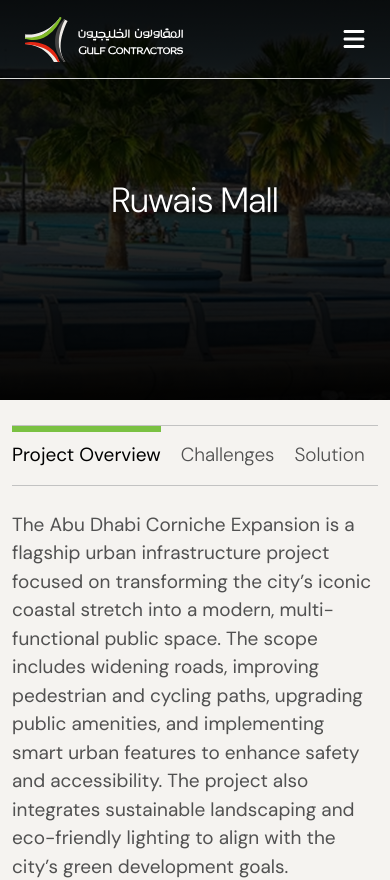
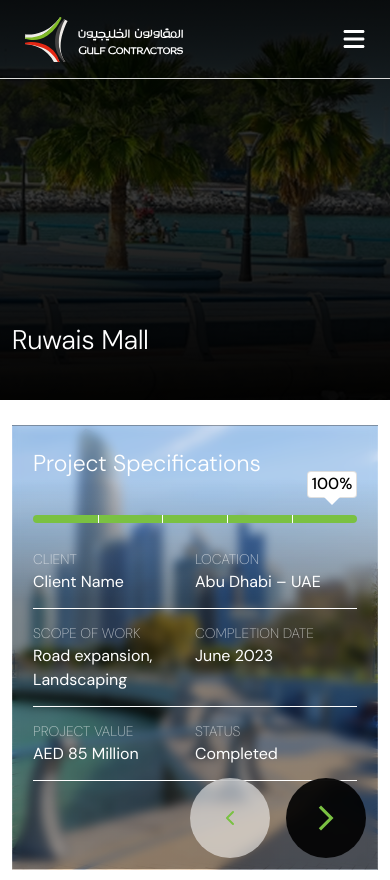
Before and after one commit to hisham-globalsurf/GCC, a Next.js app: page /projectDetails/1 in a window 390 px wide. Shown: the top 880 px of the page. Built offline with nearby package versions, Linux system fonts and the light colour scheme.

Commit message:
project spec component added, Adjusted the banner heading in mobile screens

```diff
--- a/src/app/globals.css
+++ b/src/app/globals.css
@@ -73,3 +73,16 @@
     display: none;
   }
 }
+
+
+
+.gradient-bg {
+  @apply bg-gradient-to-b;
+  background: linear-gradient(180deg, rgba(0,0,0,0.8) 0%, rgba(0,0,0,0.5) 45%, rgba(0,0,0,0.85) 90%);
+}
+
+@media (min-width: 1024px) {
+  .gradient-bg {
+    background: linear-gradient(180deg, rgba(0,0,0,0.8) 0%, rgba(0,0,0,0.55) 50%, rgba(0,0,0,0.85) 100%);
+  }
+}
--- a/src/components/Common/Banner.tsx
+++ b/src/components/Common/Banner.tsx
@@ -29,19 +29,22 @@
         />
       </motion.div>
       <div
-        className="absolute inset-0"
-        style={{
-          background:
-            "linear-gradient(180deg, rgba(0,0,0,0.8) 0%, rgba(0,0,0,0.55) 50%, rgba(0,0,0,0.85) 100%)",
-        }}
+        className="absolute inset-0 gradient-bg"
+        // style={{
+        //   background:
+        //     // "linear-gradient(180deg, rgba(0,0,0,0.8) 0%, rgba(0,0,0,0.55) 50%, rgba(0,0,0,0.85) 100%)",
+        //     "linear-gradient(180deg, rgba(0,0,0,0.8) 0%, rgba(0,0,0,0.55) 45%, rgba(0,0,0,0.85) 90%)",
+        // }}
       />
-      <div className="absolute inset-0 flex items-center justify-center lg:items-end">
-        <div className="container text-center lg:w-full lg:justify-items-start lg:pb-[83px]">
+      {/* <div className="absolute inset-0 flex items-center justify-center lg:items-end"> */}
+      <div className="absolute inset-0 flex justify-center items-end">
+        {/* <div className="container text-center lg:w-full lg:justify-items-start lg:pb-[83px]"> */}
+        <div className="container lg:w-full lg:justify-items-start lg:pb-[83px] pb-[40px]">
           <motion.h1
             initial={{ opacity: 0, y: 40 }}
             animate={{ opacity: 1, y: 0 }}
             transition={{ duration: 0.5, ease: "easeInOut" }}
-            className="text-white text-[35px] lg:text-[72px] font-normal"
+            className="text-white text-[27px] lg:text-[72px] font-normal"
           >
             {title}
           </motion.h1>
--- a/src/components/ProjectDetails/Index.tsx
+++ b/src/components/ProjectDetails/Index.tsx
@@ -3,11 +3,13 @@
 import OverviewSection from './Sections/Overview'
 import HighlightsSection from './Sections/Highlights'
 import MoreProjects from './Sections/MoreProjects'
+import ProjectSpecifications from './Sections/ProjectSpecification'
 
 const Index = () => {
   return (
     <>
     <BannerSection/>
+    <ProjectSpecifications/>
     <OverviewSection/>
     <HighlightsSection/>
     <MoreProjects/>
--- /dev/null
+++ b/src/components/ProjectDetails/Sections/ProjectSpecification.tsx
@@ -0,0 +1,192 @@
+"use client";
+
+import Image from "next/image";
+import { useState } from "react";
+import { ChevronLeft, ChevronRight } from "lucide-react";
+import { MdArrowForwardIos } from "react-icons/md";
+
+const slides = [
+  {
+    image: "/projectDetails/pd2.jpg",
+    client: "Client Name",
+    location: "Abu Dhabi – UAE",
+    scope: "Road expansion, Landscaping",
+    completion: "June 2023",
+    value: "AED 85 Million",
+    status: "Completed",
+    progress: 100,
+  },
+  {
+    image: "/projectDetails/PD1.png",
+    client: "Client 2",
+    location: "Dubai – UAE",
+    scope: "Bridge Construction",
+    completion: "Dec 2024",
+    value: "AED 120 Million",
+    status: "In Progress",
+    progress: 65,
+  },
+];
+
+export default function ProjectSpecifications() {
+  const [currentSlide, setCurrentSlide] = useState(0);
+
+  const handlePrev = () => {
+    if (currentSlide > 0) {
+      setCurrentSlide(currentSlide - 1);
+    }
+  };
+
+  const handleNext = () => {
+    if (currentSlide < slides.length - 1) {
+      setCurrentSlide(currentSlide + 1);
+    }
+  };
+
+  const slide = slides[currentSlide];
+
+  return (
+    <section className="container bg-white py-[25px] lg:py-[57px]">
+      <div className="relative overflow-hidden lg:h-[715px]">
+        {/* Background Image */}
+        <Image
+          src={slide.image}
+          alt="Project View"
+          fill
+          className="object-cover z-0"
+        />
+        {/* Gradient Overlay */}
+        {/* <div className="absolute inset-0 z-10 bg-[linear-gradient(180deg,#ffffff_0%,#000000_85%)]"></div> */}
+
+        {/* Navigation Arrows */}
+        <div className="absolute lg:bottom-10 lg:left-10 bottom-3 right-3 flex gap-[16px] z-20">
+          {/* Prev Button */}
+          <button
+            onClick={handlePrev}
+            disabled={currentSlide === 0}
+            className={`w-[80px] h-[80px] rounded-full backdrop-blur-[4px] flex items-center justify-center transition
+      ${
+        currentSlide === 0
+          ? "bg-[#FFFFFFB8]/76 cursor-not-allowed"
+          : "bg-black/90 hover:bg-black cursor-pointer"
+      }`}
+          >
+            <ChevronLeft className="text-[#7AC142]" />
+          </button>
+
+          {/* Next Button */}
+          <button
+            onClick={handleNext}
+            disabled={currentSlide === slides.length - 1}
+            className={`w-[80px] h-[80px] rounded-full backdrop-blur-[4px] flex items-center justify-center transition
+      ${
+        currentSlide === slides.length - 1
+          ? "bg-[#FFFFFFB8]/76 cursor-not-allowed"
+          : "bg-black/90 hover:bg-black cursor-pointer"
+      }`}
+          >
+            <MdArrowForwardIos className="text-[#7AC142] size-[30px]" />
+          </button>
+        </div>
+
+        {/* Project Details Overlay */}
+        <div className="lg:absolute lg:bottom-[30px] lg:right-[30px] lg:max-w-[515px] w-full h-[445px] bg-[linear-gradient(180deg,#ffffff1F_12%,#0F0D0D63_39%)] text-white border border-[#FFFFFF24] backdrop-blur-[5px] lg:p-[30px] p-[20px] flex flex-col z-20">
+          <h2 className="lg:text-[32px] text-[23px] font-normal">
+            Project Specifications
+          </h2>
+
+          {/* Progress Bar with Tag and Ticks */}
+          <div className="relative w-full h-6 lg:mt-[44px] mt-[34px]">
+            {/* Tag */}
+            <div className="absolute -top-11 right-0">
+              <div className="relative inline-block text-center">
+                <div className="bg-white flex items-center justify-center lg:w-[70px] w-[50px] lg:h-[36px] h-[27px] text-black lg:text-[19px] text-[16px] font-semibold rounded-[4px] border-[0.2px] border-[#C2C2C287] relative z-10">
+                  {slide.progress}%
+                  <div className="absolute left-1/2 -bottom-2 -translate-x-1/2 w-0 h-0 border-l-8 border-r-8 border-t-8 border-l-transparent border-r-transparent border-t-white"></div>
+                </div>
+              </div>
+            </div>
+
+            {/* Green bar background */}
+            <div className="w-full h-[8px] bg-[#7AC142] rounded-[100px] flex items-center justify-between relative">
+              {[...Array(6)].map((_, i) =>
+                i !== 0 && i !== 5 ? (
+                  <div
+                    key={i}
+                    className="w-[0.5px] h-full bg-[#FFFFFF]"
+                    style={{ height: "100%" }}
+                  ></div>
+                ) : (
+                  <div key={i} className="w-[0.5px]" />
+                )
+              )}
+            </div>
+          </div>
+
+          {/* Details */}
+          <div className="mt-[10px] text-white text-[15px] lg:space-y-[18px] space-y-[14px]">
+            {/* Row 1 */}
+            <div className="grid grid-cols-2 border-b border-[#FFFFFFA6/65] lg:pb-[18px] pb-[14px]">
+              <div>
+                <p className="text-white/60 lg:text-[16px] text-[14px] font-light uppercase">
+                  Client
+                </p>
+                <p className="font-medium lg:text-[19px] text-[16px]">
+                  {slide.client}
+                </p>
+              </div>
+              <div>
+                <p className="text-white/60 lg:text-[16px] text-[14px] font-light uppercase">
+                  Location
+                </p>
+                <p className="font-medium lg:text-[19px] text-[16px]">
+                  {slide.location}
+                </p>
+              </div>
+            </div>
+
+            {/* Row 2 */}
+            <div className="grid grid-cols-2 border-b border-[#FFFFFFA6/65] lg:pb-[18px] pb-[14px]">
+              <div>
+                <p className="text-white/60 lg:text-[16px] text-[14px] font-light uppercase">
+                  Scope of Work
+                </p>
+                <p className="font-medium lg:text-[19px] text-[16px]">
+                  {slide.scope}
+                </p>
+              </div>
+              <div>
+                <p className="text-white/60 lg:text-[16px] text-[14px] font-light uppercase">
+                  Completion Date
+                </p>
+                <p className="font-medium lg:text-[19px] text-[16px]">
+                  {slide.completion}
+                </p>
+              </div>
+            </div>
+
+            {/* Row 3 */}
+            <div className="grid grid-cols-2 border-b border-[#FFFFFFA6/65] lg:pb-[18px] pb-[14px]">
+              <div>
+                <p className="text-white/60 lg:text-[16px] text-[14px] font-light uppercase">
+                  Project Value
+                </p>
+                <p className="font-medium lg:text-[19px] text-[16px]">
+                  {slide.value}
+                </p>
+              </div>
+              <div>
+                <p className="text-white/60 lg:text-[16px] text-[14px] font-light uppercase">
+                  Status
+                </p>
+                <p className="font-medium lg:text-[19px] text-[16px]">
+                  {slide.status}
+                </p>
+              </div>
+            </div>
+          </div>
+        </div>
+      </div>
+    </section>
+  );
+}
```
Also changed, not shown: public/projectDetails/pd2.jpg (added).
